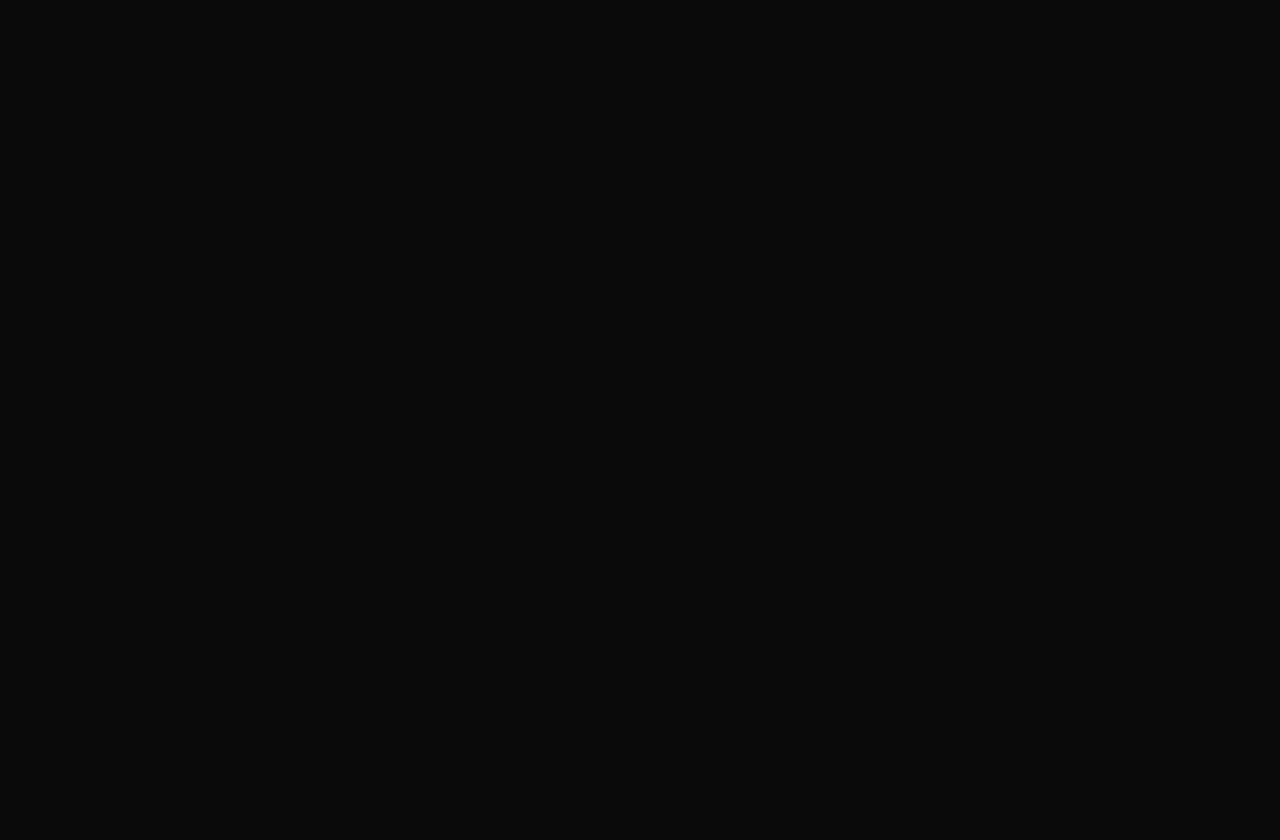
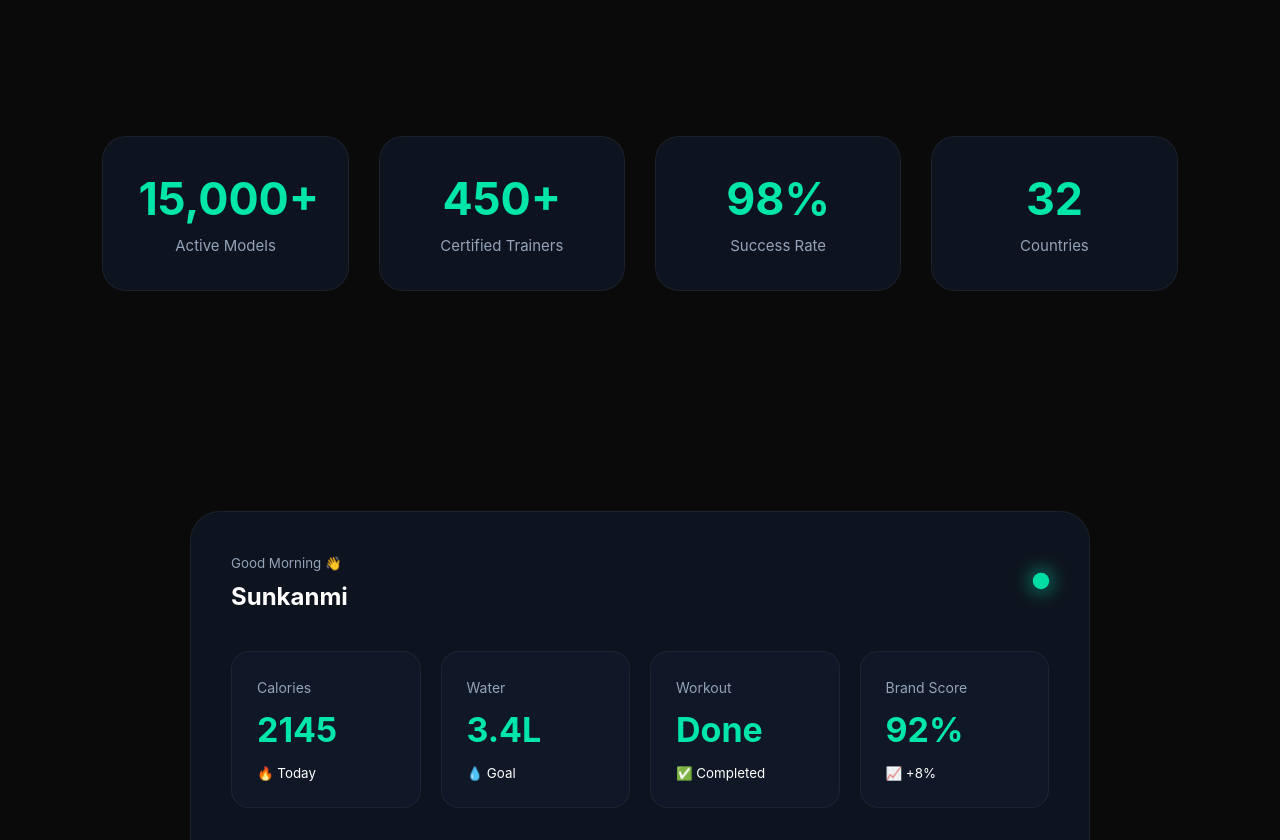
Before and after one commit to sunkan-mi27/Fit-Model, a React (Vite) app: page / in a window 1280 px wide. Shown: the part 1960-2800 px from the top of the page. Before the commit the page ends 1996 px from the top, so only its background shows below. Built offline with nearby package versions, Linux system fonts and the light colour scheme.

Commit message:
Add animated trusted statistics section

```diff
--- /dev/null
+++ b/src/components/DashboardPreview.jsx
@@ -0,0 +1,68 @@
+export default function DashboardPreview() {
+  return (
+    <section className="dashboard-preview">
+      <div className="dashboard-window">
+        <div className="dashboard-top">
+          <div>
+            <small>Good Morning 👋</small>
+            <h2>Sunkanmi</h2>
+          </div>
+
+          <div className="online"></div>
+        </div>
+
+        <div className="dashboard-grid">
+          <div className="dash-card">
+            <span>Calories</span>
+            <h3>2145</h3>
+            <small>🔥 Today</small>
+          </div>
+
+          <div className="dash-card">
+            <span>Water</span>
+            <h3>3.4L</h3>
+            <small>💧 Goal</small>
+          </div>
+
+          <div className="dash-card">
+            <span>Workout</span>
+            <h3>Done</h3>
+            <small>✅ Completed</small>
+          </div>
+
+          <div className="dash-card">
+            <span>Brand Score</span>
+            <h3>92%</h3>
+            <small>📈 +8%</small>
+          </div>
+        </div>
+
+        <div className="growth">
+          <div className="growth-head">
+            <h4>Weekly Growth</h4>
+
+            <span>+18%</span>
+          </div>
+
+          <div className="growth-bar">
+            <div className="growth-fill"></div>
+          </div>
+        </div>
+
+        <div className="today">
+          <h4>Today's Tasks</h4>
+
+          <ul>
+            <li>✅ Gym Session</li>
+
+            <li>✅ Photoshoot</li>
+
+            <li>🟢 Nutrition Plan</li>
+
+            <li>📸 Upload Portfolio</li>
+          </ul>
+        </div>
+      </div>
+    </section>
+  );
+}
--- /dev/null
+++ b/src/components/TrustedStats.jsx
@@ -0,0 +1,62 @@
+import { useEffect, useState } from "react";
+
+function Counter({ end, suffix = "" }) {
+  const [count, setCount] = useState(0);
+
+  useEffect(() => {
+    let start = 0;
+
+    const duration = 2000;
+
+    const increment = end / (duration / 16);
+
+    const timer = setInterval(() => {
+      start += increment;
+
+      if (start >= end) {
+        start = end;
+        clearInterval(timer);
+      }
+
+      setCount(Math.floor(start));
+    }, 16);
+
+    return () => clearInterval(timer);
+
+  }, [end]);
+
+  return (
+    <h2>
+      {count.toLocaleString()}
+      {suffix}
+    </h2>
+  );
+}
+
+export default function TrustedStats() {
+  return (
+    <section className="trusted-stats">
+
+      <div className="stat-item">
+        <Counter end={15000} suffix="+" />
+        <p>Active Models</p>
+      </div>
+
+      <div className="stat-item">
+        <Counter end={450} suffix="+" />
+        <p>Certified Trainers</p>
+      </div>
+
+      <div className="stat-item">
+        <Counter end={98} suffix="%" />
+        <p>Success Rate</p>
+      </div>
+
+      <div className="stat-item">
+        <Counter end={32} />
+        <p>Countries</p>
+      </div>
+
+    </section>
+  );
+}
--- a/src/index.css
+++ b/src/index.css
@@ -655,3 +655,253 @@ a {
     transform: translate(0, 0);
   }
 }
+
+/* ================= DASHBOARD ================= */
+
+.dashboard-preview {
+  padding: 120px 8%;
+
+  display: flex;
+
+  justify-content: center;
+
+  position: relative;
+
+  z-index: 2;
+}
+
+.dashboard-window {
+  width: 100%;
+
+  max-width: 900px;
+
+  background: rgba(17, 24, 39, 0.75);
+
+  backdrop-filter: blur(25px);
+
+  border: 1px solid rgba(255, 255, 255, 0.06);
+
+  border-radius: 30px;
+
+  padding: 40px;
+
+  transition: 0.45s;
+}
+
+.dashboard-window:hover {
+  transform: translateY(-8px);
+
+  box-shadow: 0 30px 60px rgba(0, 229, 168, 0.18);
+}
+
+.dashboard-top {
+  display: flex;
+
+  justify-content: space-between;
+
+  align-items: center;
+
+  margin-bottom: 40px;
+}
+
+.dashboard-top small {
+  color: #94a3b8;
+}
+
+.dashboard-top h2 {
+  margin-top: 10px;
+}
+
+.online {
+  width: 16px;
+
+  height: 16px;
+
+  border-radius: 50%;
+
+  background: #00e5a8;
+
+  box-shadow: 0 0 20px #00e5a8;
+
+  animation: pulse 2s infinite;
+}
+
+.dashboard-grid {
+  display: grid;
+
+  grid-template-columns: repeat(auto-fit, minmax(180px, 1fr));
+
+  gap: 20px;
+
+  margin-bottom: 40px;
+}
+
+.dash-card {
+  background: #101827;
+
+  padding: 25px;
+
+  border-radius: 18px;
+
+  border: 1px solid rgba(255, 255, 255, 0.05);
+
+  transition: 0.35s;
+}
+
+.dash-card:hover {
+  transform: translateY(-8px);
+
+  border-color: #00e5a8;
+}
+
+.dash-card span {
+  color: #94a3b8;
+
+  font-size: 14px;
+}
+
+.dash-card h3 {
+  font-size: 34px;
+
+  margin: 12px 0;
+
+  color: #00e5a8;
+}
+
+.growth {
+  margin-bottom: 40px;
+}
+
+.growth-head {
+  display: flex;
+
+  justify-content: space-between;
+
+  margin-bottom: 15px;
+}
+
+.growth-bar {
+  height: 12px;
+
+  background: #1b2742;
+
+  border-radius: 30px;
+
+  overflow: hidden;
+}
+
+.growth-fill {
+  height: 100%;
+
+  width: 88%;
+
+  background: linear-gradient(90deg, #00e5a8, #58ffcb);
+
+  border-radius: 30px;
+
+  animation: growth 2s ease;
+}
+
+.today {
+  background: #101827;
+
+  padding: 25px;
+
+  border-radius: 20px;
+}
+
+.today h4 {
+  margin-bottom: 20px;
+}
+
+.today ul {
+  list-style: none;
+
+  display: grid;
+
+  gap: 15px;
+}
+
+@keyframes growth {
+  from {
+    width: 0;
+  }
+
+  to {
+    width: 88%;
+  }
+}
+
+@keyframes pulse {
+  0% {
+    transform: scale(1);
+
+    opacity: 1;
+  }
+
+  50% {
+    transform: scale(1.4);
+
+    opacity: 0.6;
+  }
+
+  100% {
+    transform: scale(1);
+
+    opacity: 1;
+  }
+}
+
+/* ================= TRUSTED STATS ================= */
+
+.trusted-stats {
+  padding: 100px 8%;
+
+  display: grid;
+
+  grid-template-columns: repeat(auto-fit, minmax(180px, 1fr));
+
+  gap: 30px;
+
+  position: relative;
+
+  z-index: 2;
+}
+
+.stat-item {
+  background: rgba(17, 24, 39, 0.75);
+
+  backdrop-filter: blur(20px);
+
+  border: 1px solid rgba(255, 255, 255, 0.06);
+
+  padding: 35px;
+
+  border-radius: 24px;
+
+  text-align: center;
+
+  transition: 0.35s;
+}
+
+.stat-item:hover {
+  transform: translateY(-10px);
+
+  border-color: #00e5a8;
+
+  box-shadow: 0 20px 40px rgba(0, 229, 168, 0.15);
+}
+
+.stat-item h2 {
+  font-size: 2.8rem;
+
+  color: #00e5a8;
+
+  margin-bottom: 10px;
+}
+
+.stat-item p {
+  color: #94a3b8;
+
+  font-size: 15px;
+}
--- a/src/pages/Home.jsx
+++ b/src/pages/Home.jsx
@@ -3,6 +3,8 @@ import Features from "../components/Features";
 import Background from "../components/Background";
 import MouseGlow from "../components/MouseGlow";
 import useReveal from "../hooks/useReveal";
+import DashboardPreview from "../components/DashboardPreview";
+import TrustedStats from "../components/TrustedStats";
 
 export default function Home() {
   useReveal();
@@ -73,6 +75,8 @@ export default function Home() {
         </div>
       </section>
       <Features />
+      <TrustedStats />
+      <DashboardPreview />
     </>
   );
 }
```
